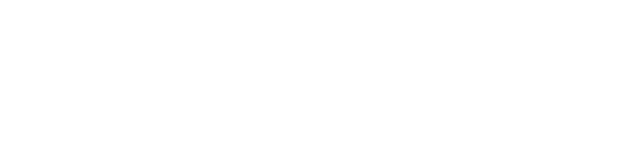
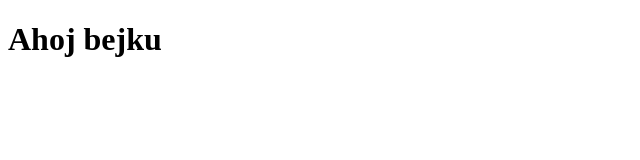
Before and after one commit to lauead/blbinka, a plain HTML site: page index.html in a window 1280 px wide. Shown: the whole page, without its empty margins (0-640 px from the left). Drawn offline with Linux system fonts and the light colour scheme.

Commit message:
Update index.html

```diff
--- a/index.html
+++ b/index.html
@@ -6,6 +6,6 @@
     <title>Document</title>
 </head>
 <body>
-
+   <h1>Ahoj bejku</h1>
 </body>
 </html>
```
